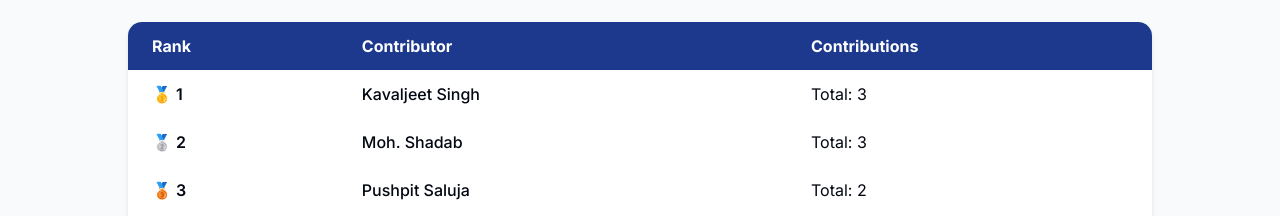
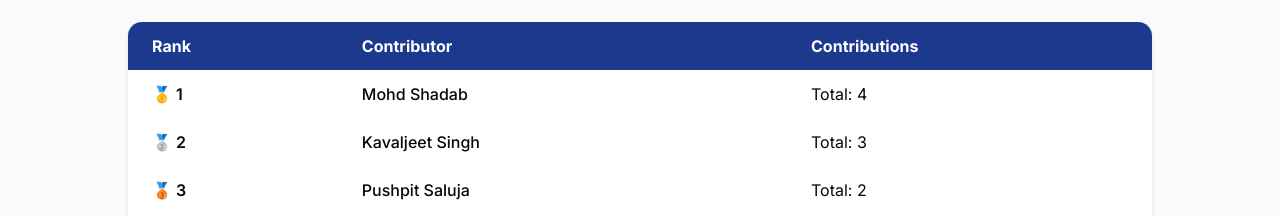
Before and after one commit to wikiclubtechuu/WikiClub-Tech-UU, a Next.js app: page /contributors in a window 1280 px wide. Shown: the part 190-406 px from the top of the page. Built offline with nearby package versions, Linux system fonts and the light colour scheme.

Commit message:
Update contributors.ts

```diff
--- a/src/data/contributors/contributors.ts
+++ b/src/data/contributors/contributors.ts
@@ -8,13 +8,13 @@ export interface Contributor {
 export const contributors: Contributor[] = [
   {
     id: "1",
-    name: "Kavaljeet Singh",
-    merged: 3,
+    name: "Mohd Shadab",
+    merged: 4,
     links: ["https://github.com/wiki-club-tech-uu/project/pull/101"],
   },
   {
     id: "2",
-    name: "Moh. Shadab",
+    name: "Kavaljeet Singh",
     merged: 3,
     links: ["https://github.com/wiki-club-tech-uu/project/pull/98"],
   },
```
